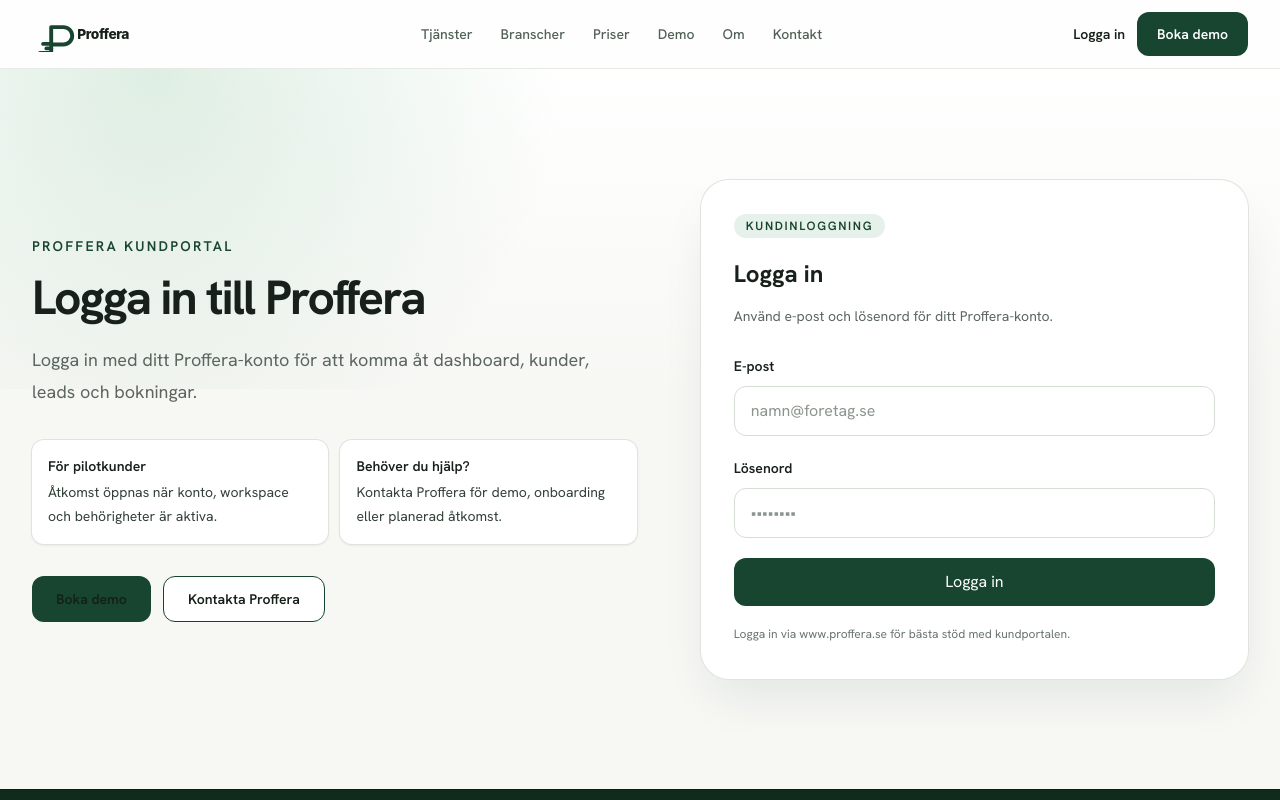
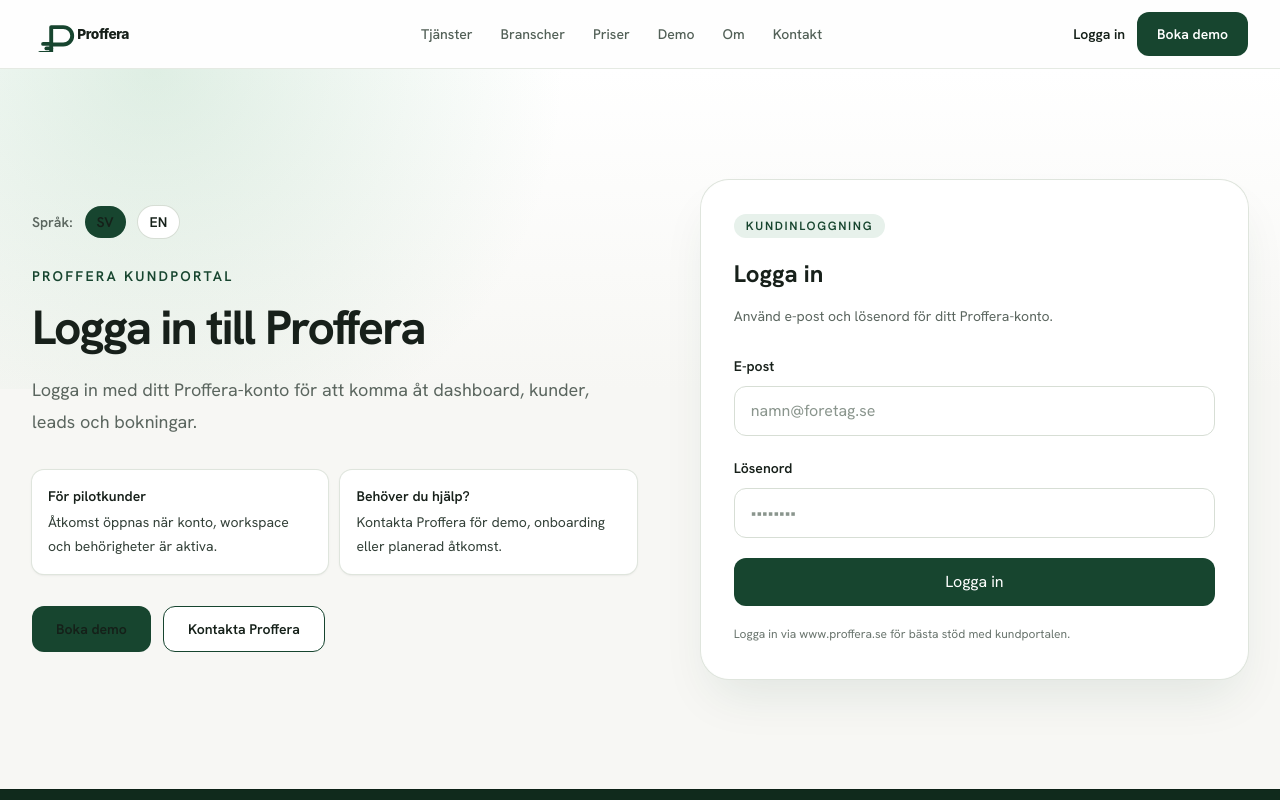
Before and after one commit to ibboabdoli-ai/Proffera, a Next.js app: page /logga-in in a window 1280 px wide. Shown: the top 800 px of the page. Built offline with nearby package versions, Linux system fonts and the light colour scheme.

Commit message:
Add Swedish and English login page

```diff
--- a/src/app/logga-in/page.tsx
+++ b/src/app/logga-in/page.tsx
@@ -5,72 +5,99 @@ import { isCheckoutPlanKey } from "@/lib/billing-plans";
 import { LoginForm } from "./LoginForm";
 
 export const metadata: Metadata = {
-  title: "Logga in | Proffera",
-  description: "Kundportal för Proffera. Logga in för att komma åt din dashboard.",
-  robots: {
-    index: false,
-    follow: false,
-  },
+  title: "Sign in | Proffera",
+  description: "Sign in to the Proffera customer portal.",
+  robots: { index: false, follow: false },
 };
 
+type LoginLocale = "sv" | "en";
+
 type LoginPageProps = {
-  searchParams?: Promise<{ created?: string | string[]; plan?: string | string[] }>;
+  searchParams?: Promise<{
+    created?: string | string[];
+    plan?: string | string[];
+    lang?: string | string[];
+  }>;
 };
+
+const copy = {
+  sv: {
+    portal: "Proffera kundportal",
+    heading: "Logga in till Proffera",
+    intro: "Logga in med ditt Proffera-konto för att komma åt dashboard, kunder, leads och bokningar.",
+    pilotTitle: "För pilotkunder",
+    pilotText: "Åtkomst öppnas när konto, workspace och behörigheter är aktiva.",
+    helpTitle: "Behöver du hjälp?",
+    helpText: "Kontakta Proffera för demo, onboarding eller planerad åtkomst.",
+    demo: "Boka demo",
+    contact: "Kontakta Proffera",
+    created: "Kontot och kundportalen är klara. Logga in med ditt nya lösenord.",
+    languageLabel: "Språk",
+  },
+  en: {
+    portal: "Proffera customer portal",
+    heading: "Sign in to Proffera",
+    intro: "Sign in with your Proffera account to access your dashboard, customers, leads and bookings.",
+    pilotTitle: "For pilot customers",
+    pilotText: "Access becomes available when your account, workspace and permissions are active.",
+    helpTitle: "Need help?",
+    helpText: "Contact Proffera for a demo, onboarding or planned access.",
+    demo: "Book a demo",
+    contact: "Contact Proffera",
+    created: "Your account and customer portal are ready. Sign in with your new password.",
+    languageLabel: "Language",
+  },
+} as const;
+
+function first(value?: string | string[]) {
+  return Array.isArray(value) ? value[0] : value;
+}
+
+function languageHref(locale: LoginLocale, createdValue?: string, planValue?: string) {
+  const params = new URLSearchParams({ lang: locale });
+  if (createdValue) params.set("created", createdValue);
+  if (planValue) params.set("plan", planValue);
+  return `/logga-in?${params.toString()}`;
+}
 
 export default async function LoginPage({ searchParams }: LoginPageProps) {
   const params = searchParams ? await searchParams : undefined;
-  const createdValue = Array.isArray(params?.created) ? params?.created[0] : params?.created;
-  const planValue = Array.isArray(params?.plan) ? params?.plan[0] : params?.plan;
+  const createdValue = first(params?.created);
+  const planValue = first(params?.plan);
+  const locale: LoginLocale = first(params?.lang) === "en" ? "en" : "sv";
+  const text = copy[locale];
   const selectedPlan = isCheckoutPlanKey(planValue) ? planValue : null;
-  const afterLoginPath = selectedPlan ? `/dashboard/installningar?plan=${selectedPlan}` : "/dashboard";
+  const afterLoginPath = selectedPlan ? `/dashboard/installningar?plan=${selectedPlan}&lang=${locale}` : `/dashboard?lang=${locale}`;
 
   return (
-    <main className="relative overflow-hidden bg-[#f7f7f4]">
+    <main className="relative overflow-hidden bg-[#f7f7f4]" lang={locale === "sv" ? "sv" : "en"}>
       <div className="absolute inset-x-0 top-0 h-80 bg-[radial-gradient(circle_at_12%_0%,rgba(139,195,157,0.28),transparent_35%),linear-gradient(180deg,#fff_0%,#f7f7f4_100%)]" />
       <section className="relative mx-auto grid min-h-[calc(100vh-5rem)] max-w-7xl items-start gap-10 px-4 py-12 sm:px-6 lg:grid-cols-[1.05fr_0.95fr] lg:items-center lg:gap-16 lg:px-8 lg:py-20">
         <div className="order-2 lg:order-1">
-          <p className="text-sm font-semibold uppercase tracking-[0.16em] text-[#17452f]">Proffera kundportal</p>
-          <h1 className="mt-4 max-w-3xl text-4xl font-bold leading-[1.08] tracking-[-0.04em] text-[#17201a] sm:text-5xl">
-            Logga in till Proffera
-          </h1>
-          <p className="mt-5 max-w-2xl text-lg leading-8 text-[#5b665f]">
-            Logga in med ditt Proffera-konto för att komma åt dashboard, kunder, leads och bokningar.
-          </p>
+          <div className="mb-7 flex items-center gap-3 text-sm" aria-label={text.languageLabel}>
+            <span className="font-semibold text-[#5b665f]">{text.languageLabel}:</span>
+            <Link href={languageHref("sv", createdValue, planValue)} className={`rounded-full px-3 py-1.5 font-semibold ${locale === "sv" ? "bg-[#17452f] text-white" : "bg-white text-[#17452f] ring-1 ring-[#d7ded5]"}`}>SV</Link>
+            <Link href={languageHref("en", createdValue, planValue)} className={`rounded-full px-3 py-1.5 font-semibold ${locale === "en" ? "bg-[#17452f] text-white" : "bg-white text-[#17452f] ring-1 ring-[#d7ded5]"}`}>EN</Link>
+          </div>
+
+          <p className="text-sm font-semibold uppercase tracking-[0.16em] text-[#17452f]">{text.portal}</p>
+          <h1 className="mt-4 max-w-3xl text-4xl font-bold leading-[1.08] tracking-[-0.04em] text-[#17201a] sm:text-5xl">{text.heading}</h1>
+          <p className="mt-5 max-w-2xl text-lg leading-8 text-[#5b665f]">{text.intro}</p>
 
           <div className="mt-8 grid gap-3 text-sm text-[#344139] sm:grid-cols-2">
-            <div className="rounded-xl bg-white p-4 shadow-sm ring-1 ring-[#dfe5dd]">
-              <p className="font-semibold text-[#17201a]">För pilotkunder</p>
-              <p className="mt-1 leading-6">Åtkomst öppnas när konto, workspace och behörigheter är aktiva.</p>
-            </div>
-            <div className="rounded-xl bg-white p-4 shadow-sm ring-1 ring-[#dfe5dd]">
-              <p className="font-semibold text-[#17201a]">Behöver du hjälp?</p>
-              <p className="mt-1 leading-6">Kontakta Proffera för demo, onboarding eller planerad åtkomst.</p>
-            </div>
+            <div className="rounded-xl bg-white p-4 shadow-sm ring-1 ring-[#dfe5dd]"><p className="font-semibold text-[#17201a]">{text.pilotTitle}</p><p className="mt-1 leading-6">{text.pilotText}</p></div>
+            <div className="rounded-xl bg-white p-4 shadow-sm ring-1 ring-[#dfe5dd]"><p className="font-semibold text-[#17201a]">{text.helpTitle}</p><p className="mt-1 leading-6">{text.helpText}</p></div>
           </div>
 
           <div className="mt-8 flex flex-col gap-3 sm:flex-row">
-            <Link
-              href="/demo"
-              className="inline-flex min-h-11 items-center justify-center rounded-xl bg-[#17452f] px-6 py-3 text-sm font-semibold text-white transition hover:bg-[#123824] focus:outline-none focus:ring-2 focus:ring-[#17452f] focus:ring-offset-2"
-            >
-              Boka demo
-            </Link>
-            <Link
-              href="/kontakt"
-              className="inline-flex min-h-11 items-center justify-center rounded-xl border border-[#17452f] bg-white px-6 py-3 text-sm font-semibold text-[#17452f] transition hover:bg-[#eef5ef] focus:outline-none focus:ring-2 focus:ring-[#17452f] focus:ring-offset-2"
-            >
-              Kontakta Proffera
-            </Link>
+            <Link href="/demo" className="inline-flex min-h-11 items-center justify-center rounded-xl bg-[#17452f] px-6 py-3 text-sm font-semibold text-white transition hover:bg-[#123824] focus:outline-none focus:ring-2 focus:ring-[#17452f] focus:ring-offset-2">{text.demo}</Link>
+            <Link href="/kontakt" className="inline-flex min-h-11 items-center justify-center rounded-xl border border-[#17452f] bg-white px-6 py-3 text-sm font-semibold text-[#17452f] transition hover:bg-[#eef5ef] focus:outline-none focus:ring-2 focus:ring-[#17452f] focus:ring-offset-2">{text.contact}</Link>
           </div>
         </div>
 
         <div className="order-1 w-full lg:order-2">
-          {createdValue === "1" ? (
-            <p className="mb-4 rounded-xl border border-[#b8d9c2] bg-[#eef8f0] px-4 py-3 text-sm font-semibold text-[#17452f]" role="status">
-              Kontot och kundportalen är klara. Logga in med ditt nya lösenord.
-            </p>
-          ) : null}
-          <LoginForm afterLoginPath={afterLoginPath} />
+          {createdValue === "1" ? <p className="mb-4 rounded-xl border border-[#b8d9c2] bg-[#eef8f0] px-4 py-3 text-sm font-semibold text-[#17452f]" role="status">{text.created}</p> : null}
+          <LoginForm afterLoginPath={afterLoginPath} locale={locale} />
         </div>
       </section>
     </main>
```
